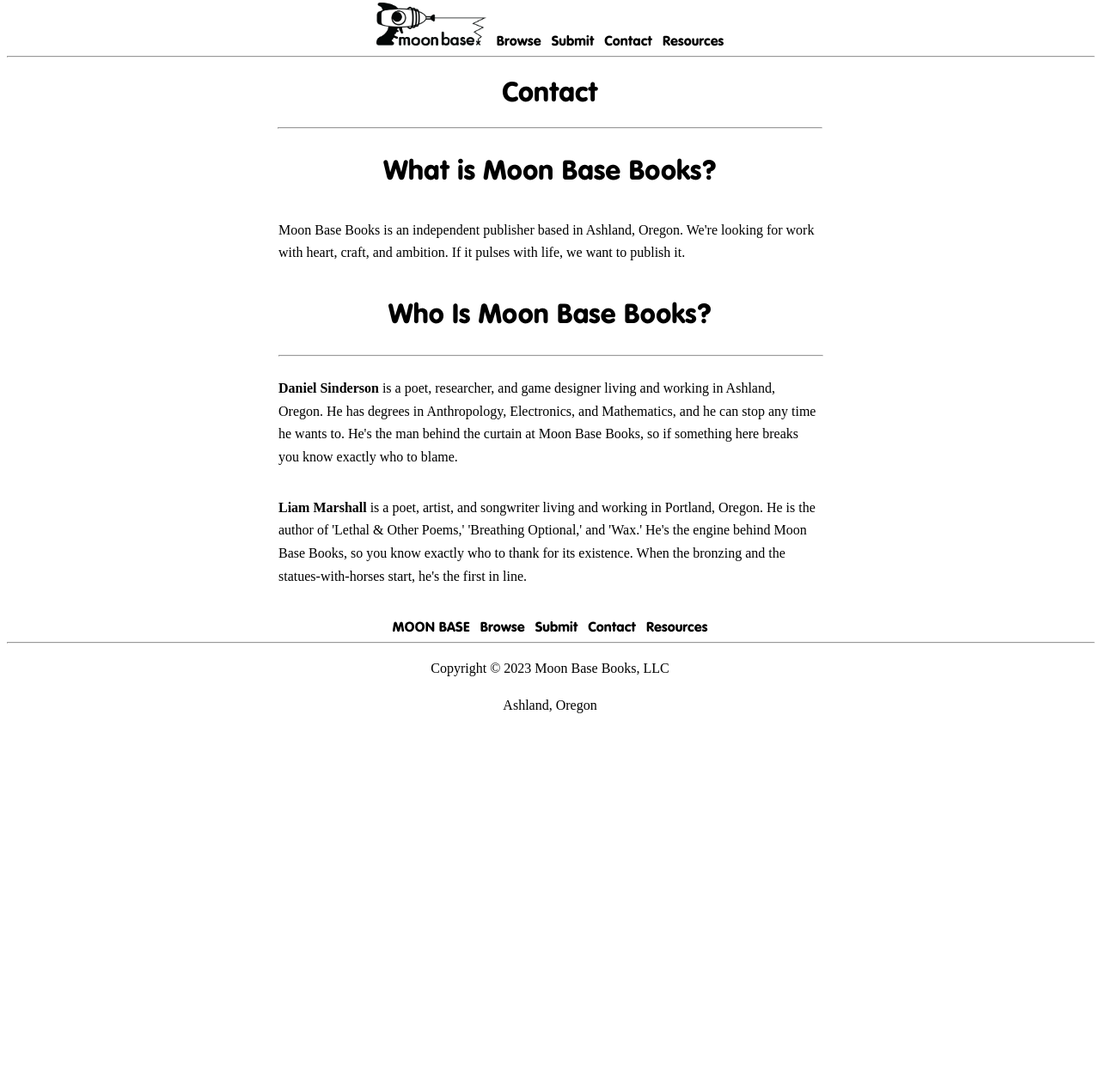
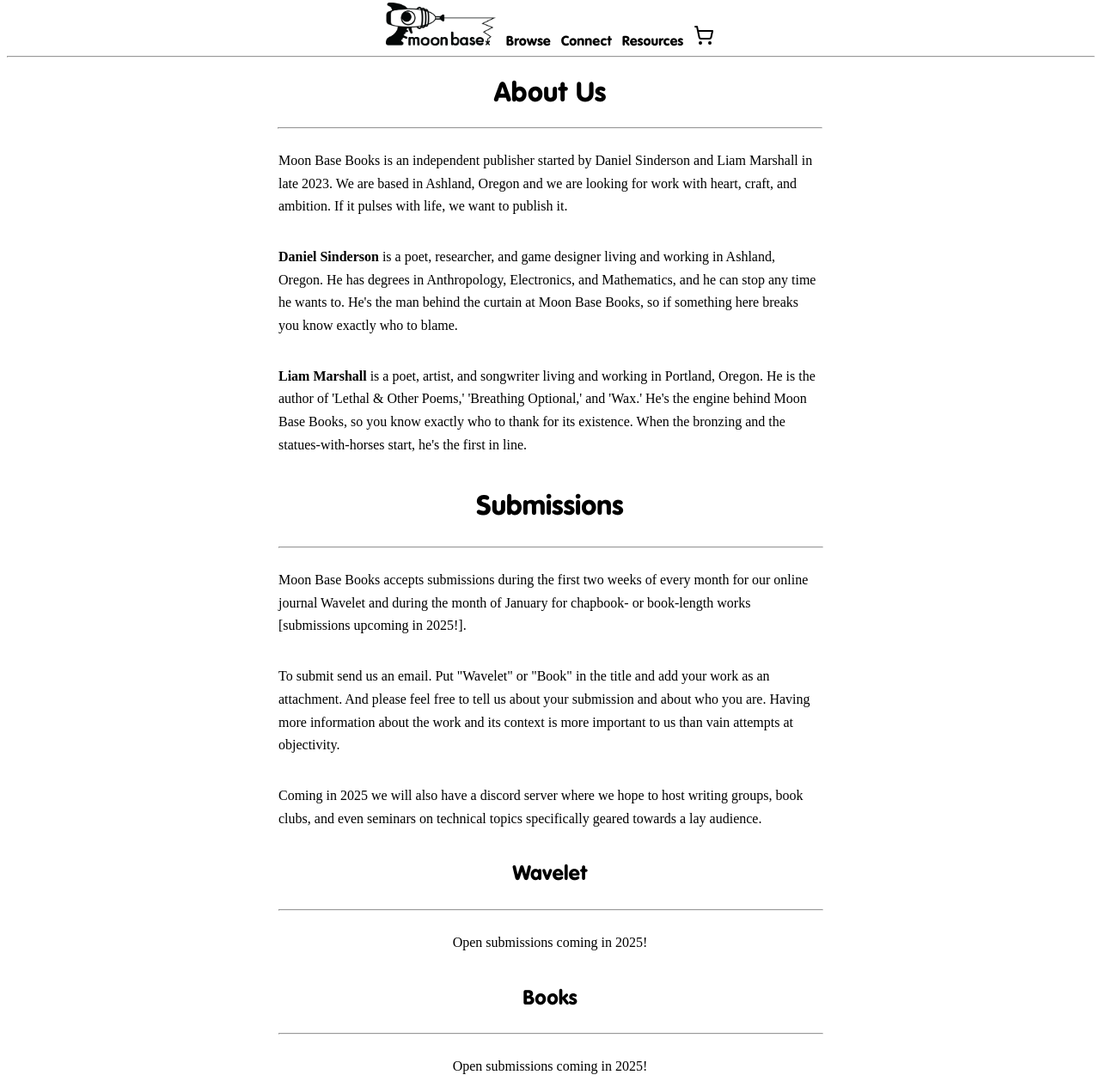
Before and after one commit to danielsinderson/moonbase-website, an Astro site: page /contact in a window 1280 px wide. Shown: the part 5-1263 px from the top of the page at 86% size. Before the commit the page ends 856 px from the top, so only its background shows below. Built offline with nearby package versions, Linux system fonts and the light colour scheme; Astro itself is replaced by a stand-in of ours.

Commit message:
changed header

```diff
--- a/package.json
+++ b/package.json
@@ -10,6 +10,7 @@
     "astro": "astro"
   },
   "dependencies": {
+    "@stripe/stripe-js": "^4.3.0",
     "astro": "^4.14.2"
   }
 }
--- a/src/components/Footer.astro
+++ b/src/components/Footer.astro
@@ -3,9 +3,7 @@
     &nbsp;
     <a href="/browse">Browse</a>
     &nbsp;
-    <a href="/submit">Submit</a>
-    &nbsp;
-    <a href="/contact">Contact</a>
+    <a href="/contact">Connect</a>
     &nbsp;
     <a href="/resources">Resources</a>
 </div>
--- a/src/components/Header.astro
+++ b/src/components/Header.astro
@@ -14,10 +14,22 @@
     &nbsp;
     <a href="/browse">Browse</a>
     &nbsp;
-    <a href="/submit">Submit</a>
-    &nbsp;
-    <a href="/contact">Contact</a>
+    <a href="/contact">Connect</a>
     &nbsp;
     <a href="/resources">Resources</a>
+    &nbsp;
+    <a class="shopping-cart" href="/"><img src="/shopping-cart.png" /></a>
 </div>
 <hr style="width: 100%;" />
+
+<style>
+    .shopping-cart {
+    }
+    .shopping-cart:hover,
+    .shopping-cart:focus {
+        content: url("/shopping-cart-red.png");
+    }
+    .shopping-cart:active {
+        content: url("/shopping-cart-gray.png");
+    }
+</style>
--- a/src/pages/contact.astro
+++ b/src/pages/contact.astro
@@ -2,16 +2,14 @@
 import Layout from "../layouts/Layout.astro";
 ---
 
-<Layout title="Contact">
-    <h1>What is Moon Base Books?</h1>
+<Layout title="About Us">
     <p>
-        Moon Base Books is an independent publisher based in Ashland, Oregon.
-        We're looking for work with heart, craft, and ambition. If it pulses
-        with life, we want to publish it.
+        Moon Base Books is an independent publisher started by Daniel Sinderson
+        and Liam Marshall in late 2023. We are based in Ashland, Oregon and we
+        are looking for work with heart, craft, and ambition. If it pulses with
+        life, we want to publish it.
     </p>
 
-    <h1>Who Is Moon Base Books?</h1>
-    <hr />
     <p>
         <em>Daniel Sinderson</em> is a poet, researcher, and game designer living
         and working in Ashland, Oregon. He has degrees in Anthropology, Electronics,
@@ -26,6 +24,33 @@ import Layout from "../layouts/Layout.astro";
         exactly who to thank for its existence. When the bronzing and the statues-with-horses
         start, he's the first in line.
     </p>
+
+    <h1>Submissions</h1>
+    <hr />
+    <p>
+        Moon Base Books accepts submissions during the first two weeks of every
+        month for our online journal Wavelet and during the month of January for
+        chapbook- or book-length works [submissions upcoming in 2025!].
+    </p>
+    <p>
+        To submit send us an email. Put "Wavelet" or "Book" in the title and add
+        your work as an attachment. And please feel free to tell us about your
+        submission and about who you are. Having more information about the work
+        and its context is more important to us than vain attempts at
+        objectivity.
+    </p>
+    <p>
+        Coming in 2025 we will also have a discord server where we hope to host
+        writing groups, book clubs, and even seminars on technical topics
+        specifically geared towards a lay audience.
+    </p>
+
+    <h2>Wavelet</h2>
+    <hr />
+    <p>Open submissions coming in 2025!</p>
+    <h2>Books</h2>
+    <hr />
+    <p>Open submissions coming in 2025!</p>
 </Layout>
 
 <style>
--- a/src/pages/index.astro
+++ b/src/pages/index.astro
@@ -32,8 +32,7 @@ const title = Astro.props;
         <div class="page-content">
             <div>
                 <a class="title-page-links" href="/browse"><h2>Browse</h2></a>
-                <a class="title-page-links" href="/submit"><h2>Submit</h2></a>
-                <a class="title-page-links" href="/contact"><h2>Contact</h2></a>
+                <a class="title-page-links" href="/contact"><h2>Connect</h2></a>
                 <a class="title-page-links" href="/resources"
                     ><h2>Resources</h2></a
                 >
--- a/src/pages/product-pages/breathingoptional.astro
+++ b/src/pages/product-pages/breathingoptional.astro
@@ -73,7 +73,7 @@ const isbn = "978-1-961343-00-9";
 
                 <p class="blurb">
                     "These poems BURN. Liam makes Rage and Heartbreak palpable
-                    and raw and true. Admirable feats."<br />-Jason Squamata
+                    and raw and true. Admirable feats."<br />– Jason Squamata
                 </p>
                 <p class="blurb">
                     "A rock 'n' roll masterpiece. By the end it feels like the
--- a/src/pages/product-pages/tensegrity.astro
+++ b/src/pages/product-pages/tensegrity.astro
@@ -17,7 +17,7 @@ const format = "softcover";
 
 const pubdate = "Jul 23, 2024";
 const dims = "6 x 9in";
-const pagecount = "81 Pages";
+const pagecount = "79 Pages";
 const isbn = "978-1-961343-01-6";
 
 // You will need to fill in the blurbs by hand
```
Also changed, not shown: public/shopping-cart-gray.png (added), public/shopping-cart-red.png (added), public/shopping-cart.png (added), public/shopping-cart.svg (added), 2 other files.
